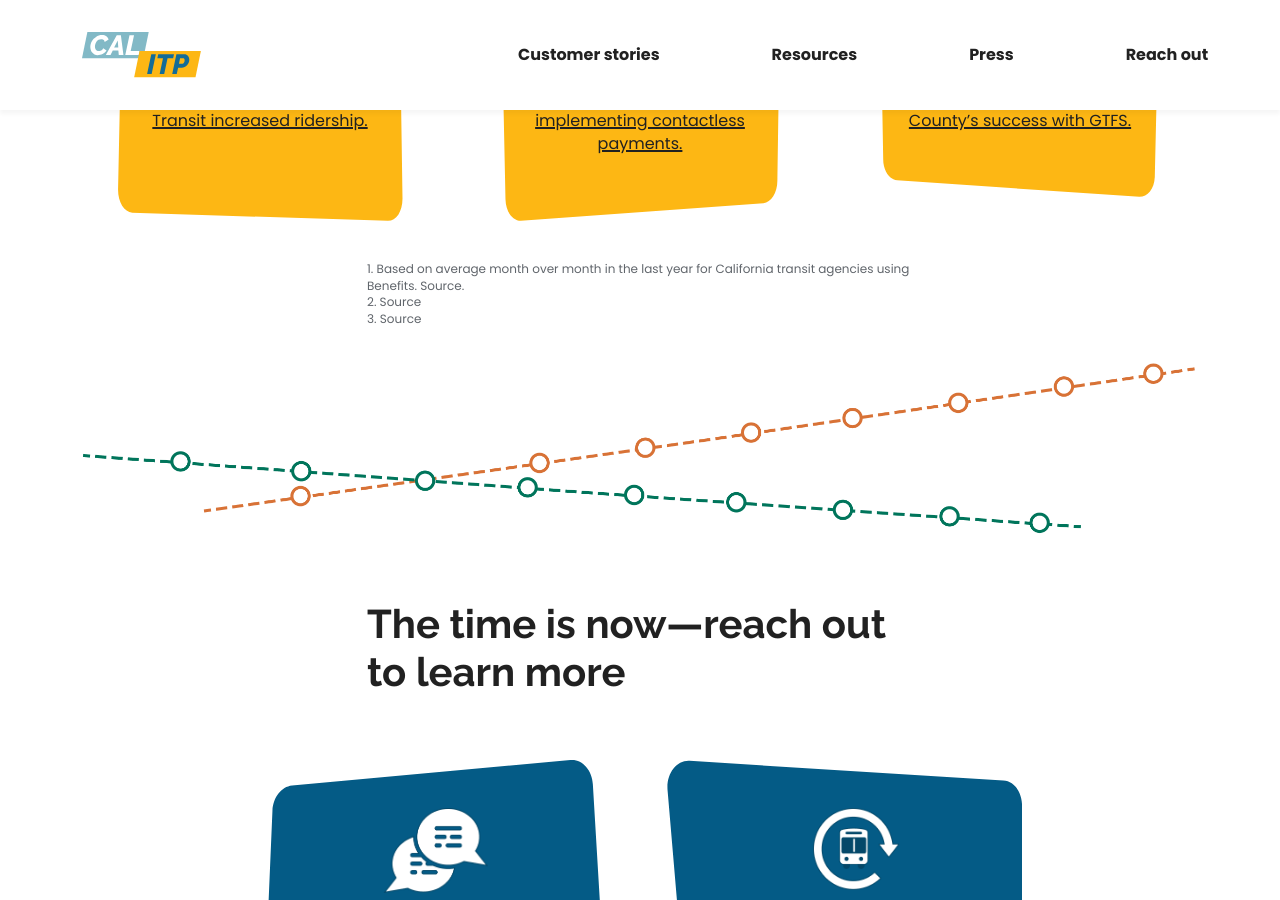
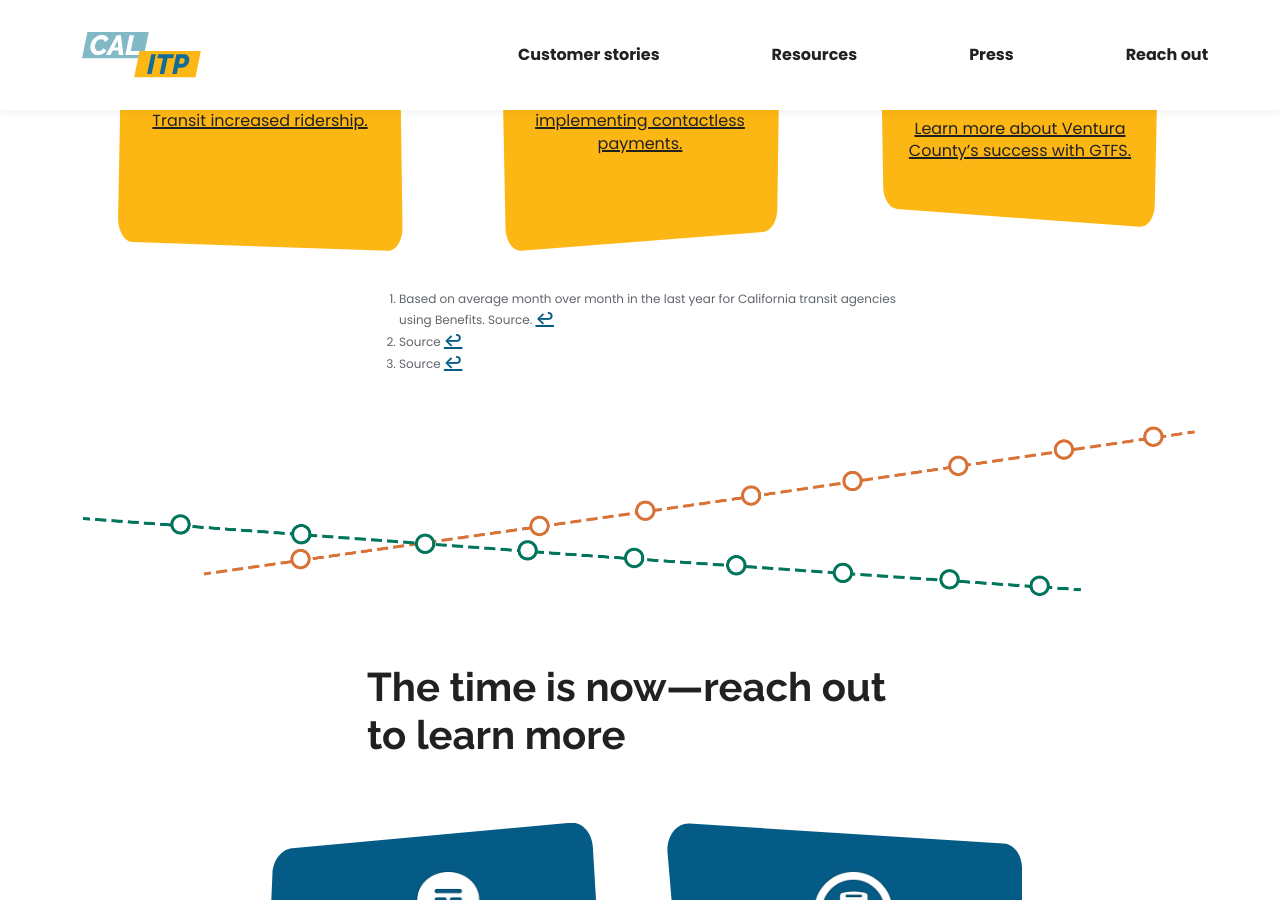
Before and after one commit to cal-itp/calitp.org, a Jekyll site: the page built from src/index.html, in a window 1280 px wide and 900 px high, scrolled down 3887 px. Built offline with Jekyll 4.4.1, drawn with Linux system fonts in a browser that asks for light colours.

Commit message:
feat(stats): add real footnotes

```diff
--- a/src/_includes/stats.html
+++ b/src/_includes/stats.html
@@ -27,14 +27,22 @@
     <div class="row justify-content-center pt-3 pt-3 pt-lg-5 mt-lg-1 pb-4 mb-lg-3">
       <div class="col-11 mb-4 mb-lg-0 col-lg-3 px-4 text-center background-yellow-4 clipped-home-stat-1">
         <p class="fs-stats pt-3 mt-3 mt-lg-5">11%</p>
-        <p class="fs-4 fw-bold lh-sm px-3">Increase in tap-to-pay benefit transactions<sup>1</sup></p>
+        <p class="fs-4 fw-bold lh-sm px-3">
+          Increase in tap-to-pay benefit transactions<sup id="fnref:1" role="doc-noteref">
+            <a class="link-body-emphasis text-decoration-none" href="#fn:1" rel="footnote">1</a>
+          </sup>
+        </p>
         <a class="pb-3 mb-3 mb-lg-5 fw-normal link-body-emphasis d-inline-block" href="/customer-stories#benefits-MST"
           >Learn how Monterey-Salinas Transit increased ridership.</a
         >
       </div>
       <div class="col-11 mb-4 mt-2 mt-lg-0 mb-lg-0 col-lg-3 px-4 offset-lg-1 text-center background-yellow-4 clipped-home-stat-2">
         <p class="fs-stats pt-3 mt-3 mt-lg-5">367,893</p>
-        <p class="fs-4 fw-bold lh-sm px-3">Contactless payment taps in 2023<sup>2</sup></p>
+        <p class="fs-4 fw-bold lh-sm px-3">
+          Contactless payment taps in 2023<sup id="fnref:2" role="doc-noteref">
+            <a class="link-body-emphasis text-decoration-none" href="#fn:2" rel="footnote">2</a>
+          </sup>
+        </p>
         <a
           class="pb-3 mb-3 mb-lg-5 fw-normal link-body-emphasis d-inline-block"
           href="/customer-stories#contactless-payments-GCTD"
@@ -45,7 +53,11 @@
         class="col-11 mb-lg-4 mt-2 mt-lg-0 mb-lg-0 col-lg-3 px-4 offset-lg-1 text-center background-yellow-4 clipped-home-stat-3"
       >
         <p class="fs-stats pt-3 mt-3 mt-lg-5">91%</p>
-        <p class="fs-4 fw-bold lh-sm px-3">Reduction of expired GTFS Schedule Feeds<sup>3</sup></p>
+        <p class="fs-4 fw-bold lh-sm px-3">
+          Reduction of expired GTFS Schedule Feeds<sup id="fnref:3" role="doc-noteref">
+            <a class="link-body-emphasis text-decoration-none" href="#fn:3" rel="footnote">3</a>
+          </sup>
+        </p>
         <a class="pb-3 mb-3 mb-lg-5 fw-normal link-body-emphasis d-inline-block" href="/customer-stories#GTFS-VCTC"
           >Learn more about Ventura County’s success with GTFS.</a
         >
@@ -55,11 +67,24 @@
 </div>
 
 <div class="row d-flex justify-content-center">
-  <div class="col-lg-6 mb-3 pb-3">
-    <small class="d-block text-body-tertiary"
-      >1. Based on average month over month in the last year for California transit agencies using Benefits. Source.</small
-    >
-    <small class="d-block text-body-tertiary">2. Source</small>
-    <small class="d-block text-body-tertiary">3. Source</small>
+  <div class="col-lg-6 mb-3 pb-3" role="doc-endnotes">
+    <ol>
+      <li class="small text-body-tertiary" id="fn:1" role="doc-endnote">
+        <small class="d-block text-body-tertiary"
+          >Based on average month over month in the last year for California transit agencies using Benefits. Source.
+          <a href="#fnref:1" class="reversefootnote" role="doc-backlink">↩</a></small
+        >
+      </li>
+      <li class="small text-body-tertiary" id="fn:2" role="doc-endnote">
+        <small class="d-block text-body-tertiary"
+          >Source <a href="#fnref:2" class="reversefootnote" role="doc-backlink">↩</a></small
+        >
+      </li>
+      <li class="small text-body-tertiary" id="fn:3" role="doc-endnote">
+        <small class="d-block text-body-tertiary"
+          >Source <a href="#fnref:3" class="reversefootnote" role="doc-backlink">↩</a></small
+        >
+      </li>
+    </ol>
   </div>
 </div>
```
